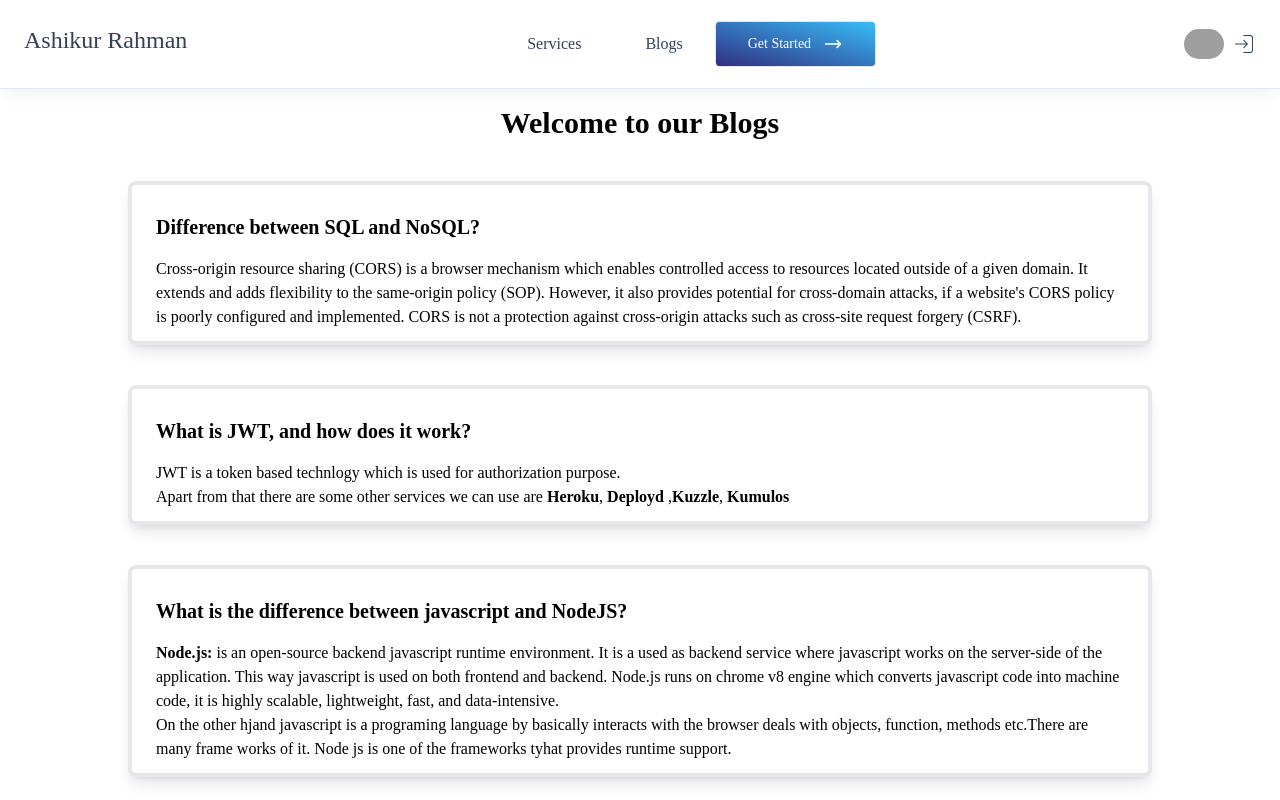
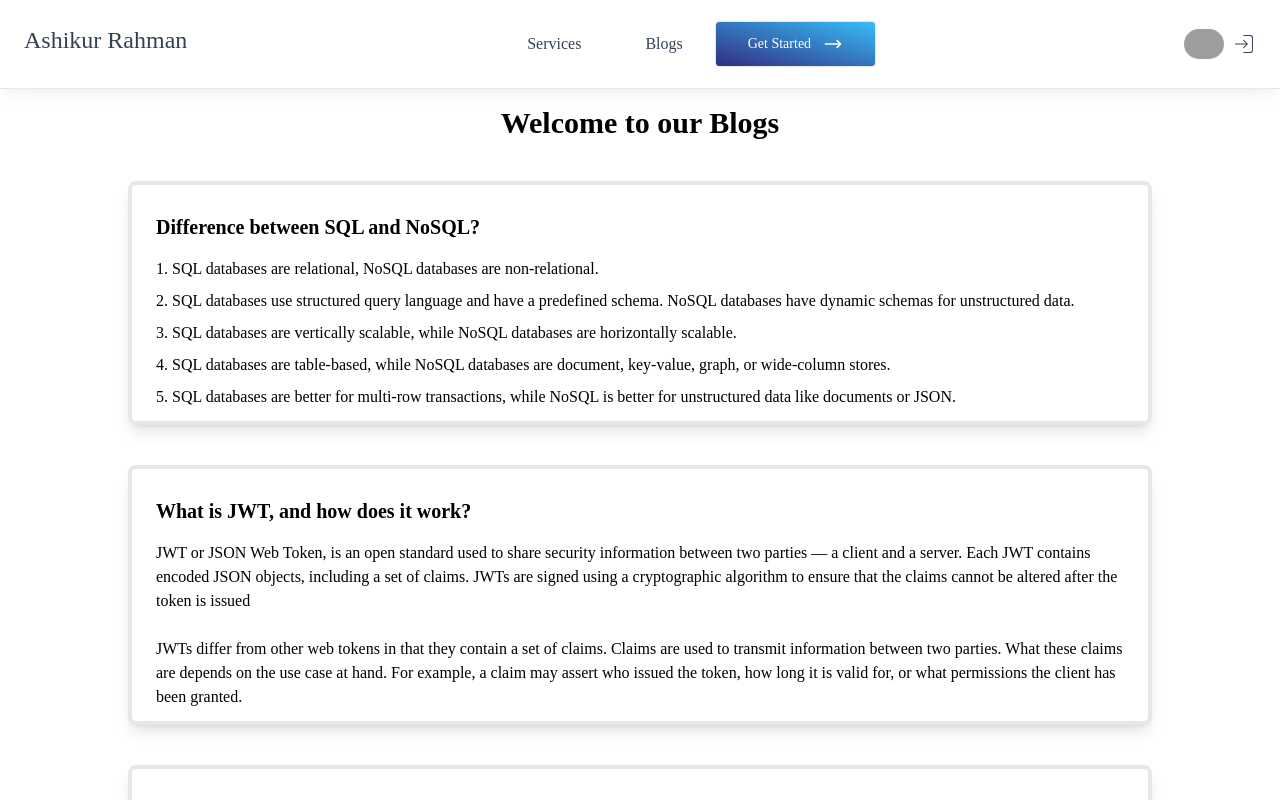
Before and after one commit to Ashikur540/Ashikur-Photographer-Client, a React (Create React App) app: page /blogs in a window 1280 px wide. Shown: the top 800 px of the page. Built offline with nearby package versions, Linux system fonts and the light colour scheme; no server answers; grey boxes are pictures that could not be loaded.

Commit message:
blogs updating

```diff
--- a/src/Pages/Blogs/Blogs.jsx
+++ b/src/Pages/Blogs/Blogs.jsx
@@ -9,15 +9,20 @@ const Blogs = () => {
 
             <div className="bg-base-100 px-6 py-3 text-left max-w-5xl border-4 rounded-lg shadow-lg mx-auto my-10">
                 <h1 className="text-neutral font-semibold py-4 text-xl"> Difference between SQL and NoSQL?</h1>
-                <p className="text-neutral">
-                    Cross-origin resource sharing (CORS) is a browser mechanism which enables controlled access to resources located outside of a given domain. It extends and adds flexibility to the same-origin policy (SOP). However, it also provides potential for cross-domain attacks, if a website's CORS policy is poorly configured and implemented. CORS is not a protection against cross-origin attacks such as cross-site request forgery (CSRF).
+                <p className="text-neutral list-decimal space-y-2">
+                    <li>SQL databases are relational, NoSQL databases are non-relational.</li>
+                    <li>SQL databases use structured query language and have a predefined schema. NoSQL databases have dynamic schemas for unstructured data.</li>
+                    <li>SQL databases are vertically scalable, while NoSQL databases are horizontally scalable.</li>
+                    <li>  SQL databases are table-based, while NoSQL databases are document, key-value, graph, or wide-column stores.</li>
+                    <li> SQL databases are better for multi-row transactions, while NoSQL is better for unstructured data like documents or JSON.</li>
                 </p>
             </div>
             <div className="bg-base-100 px-6 py-3 text-left max-w-5xl border-4 rounded-lg shadow-lg mx-auto my-10">
                 <h1 className="text-neutral font-semibold py-4 text-xl">What is JWT, and how does it work?</h1>
                 <p className="text-neutral">
-                    JWT is a token based technlogy which is used for authorization purpose. <br />
-                    Apart from that there are some other services we can use are <b>Heroku</b>,  <b>Deployd</b> ,<b>Kuzzle</b>, <b>Kumulos</b>
+                    JWT  or JSON Web Token, is an open standard used to share security information between two parties — a client and a server. Each JWT contains encoded JSON objects, including a set of claims. JWTs are signed using a cryptographic algorithm to ensure that the claims cannot be altered after the token is issued <br /><br />
+
+                    JWTs differ from other web tokens in that they contain a set of claims. Claims are used to transmit information between two parties. What these claims are depends on the use case at hand. For example, a claim may assert who issued the token, how long it is valid for, or what permissions the client has been granted.
 
                 </p>
             </div>
@@ -25,7 +30,7 @@ const Blogs = () => {
                 <h1 className="text-neutral font-semibold py-4 text-xl">What is the difference between javascript and NodeJS?</h1>
                 <p className="text-neutral">
                     <span className="font-semibold">Node.js: </span> is an open-source backend javascript runtime environment. It is a used as backend service where javascript works on the server-side of the application. This way javascript is used on both frontend and backend. Node.js runs on chrome v8 engine which converts javascript code into machine code, it is highly scalable, lightweight, fast, and data-intensive.<br />
-                    On the other hjand javascript is a programing language by basically interacts with the browser deals with objects, function, methods etc.There are many frame works of it. Node js is one of the frameworks tyhat provides runtime support.
+                    On the other hand <span className="font-semibold">Javascript </span> is a programing language by basically interacts with the browser deals with objects, function, methods etc.There are many frame works of it. Node js is one of the frameworks tyhat provides runtime support.
                 </p>
             </div>
             <div className="bg-base-100 px-6 py-3 text-left max-w-5xl border-4 rounded-lg shadow-lg mx-auto my-10">
```
